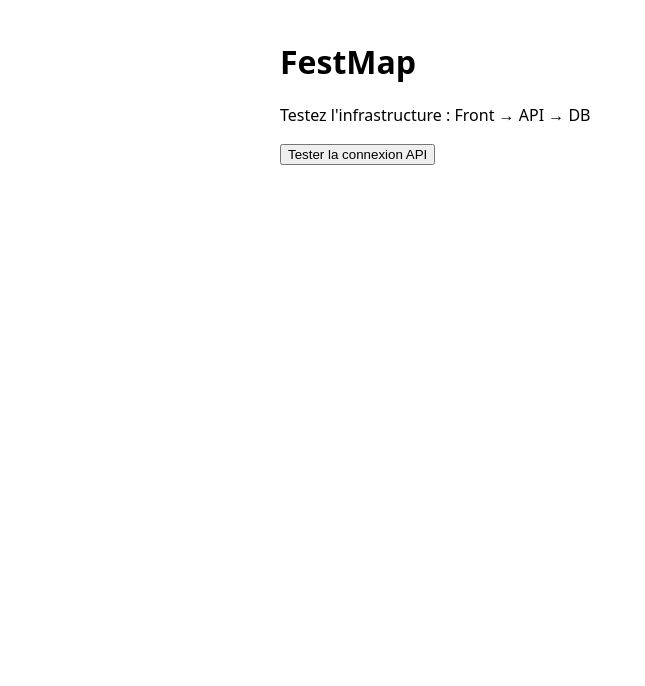
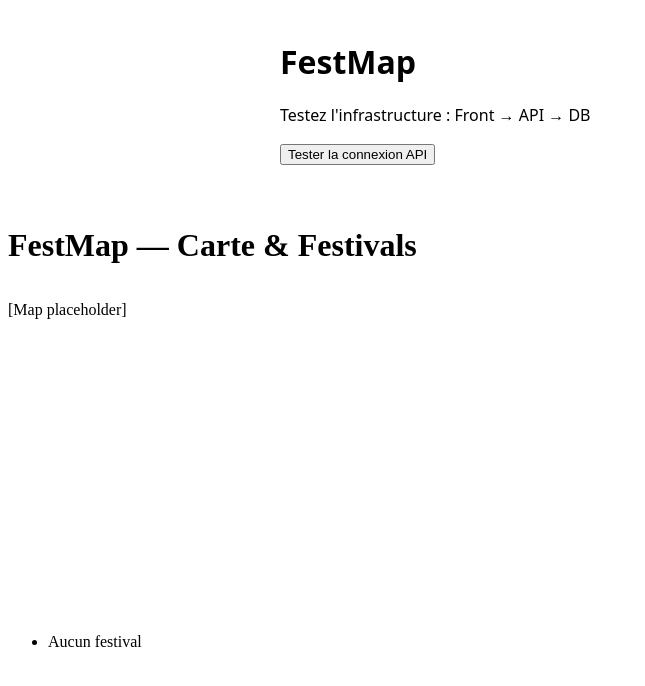
Before and after one commit to Supzero-0/FestMap, an Angular app in the folder client/: page / in a window 1280 px wide. Shown: the top 686 px of the page, without its empty margins (0-645 px from the left). Built offline with nearby package versions, Linux system fonts and the light colour scheme.

Commit message:
feat: init map page + feature map and list (folders, routes and placeholders)

```diff
--- a/client/src/app/app.routes.ts
+++ b/client/src/app/app.routes.ts
@@ -1,3 +1,4 @@
 import { Routes } from '@angular/router';
+import { MapPage } from '../pages/map/map-page/map-page';
 
-export const routes: Routes = [];
+export const routes: Routes = [{ path: '', component: MapPage }];
--- /dev/null
+++ b/client/src/features/festivals/components/festival-list/festival-list.html
@@ -0,0 +1,5 @@
+<aside data-testid="festival-list">
+  <ul>
+    <li data-testid="festival-list-empty">Aucun festival</li>
+  </ul>
+</aside>
--- /dev/null
+++ b/client/src/features/festivals/components/festival-map/festival-map.html
@@ -0,0 +1,3 @@
+<section data-testid="festival-map" style="min-height: 300px">
+  <div data-testid="map-placeholder">[Map placeholder]</div>
+</section>
--- /dev/null
+++ b/client/src/pages/map/map-page/map-page.html
@@ -0,0 +1,7 @@
+<main data-testid="map-page" style="display: grid; gap: 1rem">
+  <h1 data-testid="map-title">FestMap — Carte & Festivals</h1>
+
+  <!-- Carte puis liste (layout simple) -->
+  <app-festival-map />
+  <app-festival-list />
+</main>
--- /dev/null
+++ b/client/src/pages/map/map-page/map-page.ts
@@ -0,0 +1,12 @@
+import { CommonModule } from '@angular/common';
+import { Component } from '@angular/core';
+import { FestivalMap } from '../../../features/festivals/components/festival-map/festival-map';
+import { FestivalList } from '../../../features/festivals/components/festival-list/festival-list';
+
+@Component({
+  selector: 'app-map-page',
+  imports: [CommonModule, FestivalMap, FestivalList],
+  templateUrl: './map-page.html',
+  styleUrl: './map-page.scss',
+})
+export class MapPage {}
```
Also changed, not shown: client/src/features/festivals/components/festival-list/festival-list.ts (added, +9 -0 lines), client/src/features/festivals/components/festival-map/festival-map.ts (added, +9 -0 lines), client/src/features/festivals/components/festival-list/festival-list.scss (added), client/src/features/festivals/components/festival-map/festival-map.scss (added), client/src/pages/map/map-page/map-page.scss (added).
